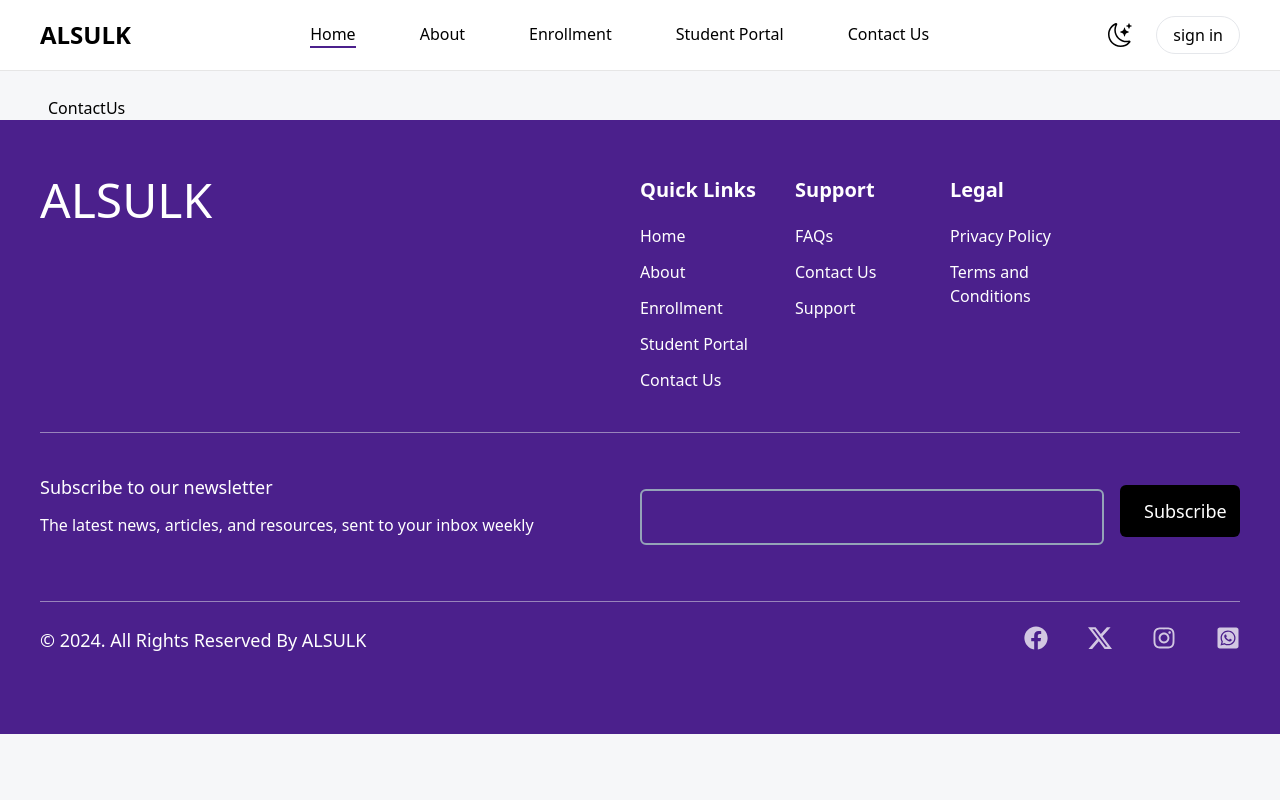
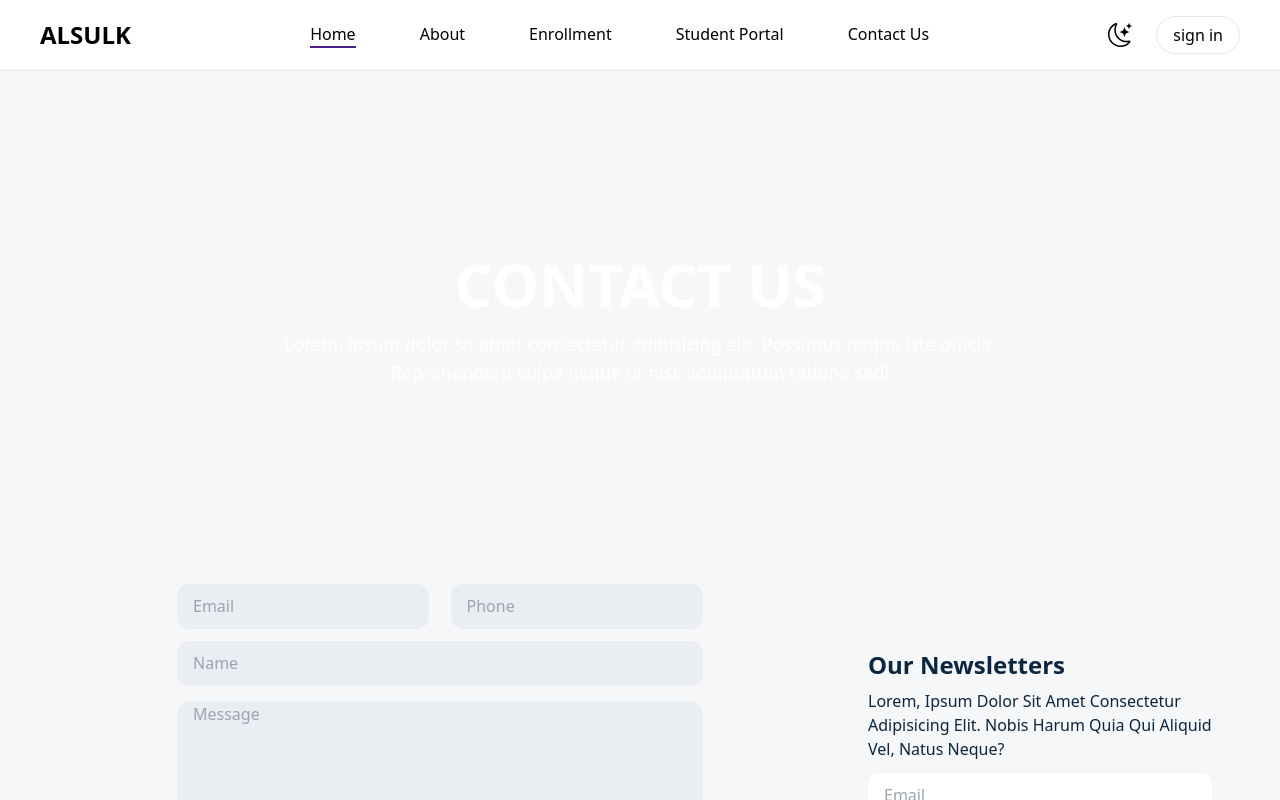
Before and after one commit to mulbahoplanojames/Harmony_Coalition_Project, a React (Vite) app: page /contact-us in a window 1280 px wide. Built offline with nearby package versions, Linux system fonts and the light colour scheme.

Commit message:
Working on the Contact Us page

```diff
--- /dev/null
+++ b/src/Components/ContactForm_NewsLetter/ContactFormNewsLetter.jsx
@@ -0,0 +1,107 @@
+import { useState } from "react";
+
+const ContactFormNewsletter = () => {
+  const [result, setResult] = useState("");
+
+  const onSubmit = async (event) => {
+    event.preventDefault();
+    setResult("Sending....");
+    const formData = new FormData(event.target);
+
+    formData.append("access_key", "");
+
+    const response = await fetch("https://api.web3forms.com/submit", {
+      method: "POST",
+      body: formData,
+    });
+
+    const data = await response.json();
+
+    if (data.success) {
+      setResult("Form Submitted Successfully");
+      event.target.reset();
+    } else {
+      console.log("Error", data);
+      setResult(data.message);
+    }
+  };
+
+  return (
+    <>
+      {/* <ContactForm /> */}
+      <div className="grid lg:grid-cols-3 md:grid-cols-2 grid-cols-1 gap-4  gap-y-14 place-items-center mb-20">
+        <form
+          onSubmit={onSubmit}
+          className="col-span-2 md:order-first order-last"
+        >
+          <div className="flex justify-between items-center mb-3 flex-wrap">
+            {/* email and phone input field  */}
+            <input
+              type="email"
+              placeholder="Email"
+              name="email"
+              className="md:w-[48%] w-full bg-[#eaeef3] h-[2.8rem] outline-none rounded-xl px-4 md:mb-0 mb-3"
+            />
+            <input
+              type="tel"
+              placeholder="Phone"
+              name="phone"
+              className="md:w-[48%] w-full bg-[#eaeef3] h-[2.8rem] outline-none rounded-xl px-4"
+            />
+          </div>
+          {/* name input field  */}
+          <input
+            type="text"
+            placeholder="Name"
+            name="name"
+            className="bg-[#eaeef3] w-full h-[2.8rem] outline-none rounded-xl px-4 mb-4"
+          />
+          {/* message input field  */}
+          <textarea
+            name="comment"
+            placeholder="Message"
+            name="message"
+            className="bg-[#eaeef3] w-full h-[10rem] outline-none rounded-xl px-4 mb-4"
+          ></textarea>
+
+          <p className="pb-4">{result}</p>
+
+          {/* submit button */}
+          <button
+            className="bg-secondary hover:bg-yellow_accent_2 transition-all duration-300 px-10 py-2 text-primary text-xl rounded-full"
+            type="submit"
+          >
+            Submit
+          </button>
+        </form>
+
+        {/* News letter section */}
+        <div
+          className="bg-no-repeat bg-center bg-cover h-fit px-5 py-8 rounded-xl capitalize text-primary w-full"
+          id="newsletter"
+        >
+          <h1 className="text-2xl font-bold pb-2">Our newsletters</h1>
+          <p className="pb-3">
+            Lorem, ipsum dolor sit amet consectetur adipisicing elit. Nobis
+            harum quia qui aliquid vel, natus neque?
+          </p>
+
+          <form action="">
+            {/* email input field  */}
+            <input
+              type="email"
+              placeholder="Email"
+              className="w-full h-[2.8rem] text-secondary outline-none rounded-xl px-4 mb-4"
+            />
+            {/* submit button */}
+            <button className="px-4 py-1 rounded-xl bg-secondary text-primary w-full h-[2.8rem] text-lg hover:bg-yellow_accent_2 transition-all duration-300">
+              Subscribe
+            </button>
+          </form>
+        </div>
+      </div>
+    </>
+  );
+};
+
+export default ContactFormNewsletter;
--- /dev/null
+++ b/src/Components/ContactUs_Header/ContactUsHerder.jsx
@@ -0,0 +1,18 @@
+const ContactHeader = () => {
+  return (
+    <>
+      <div className="md:h-[50vh] h-[40vh] text-center lg:px-56 px-4 text-white bg-yellow_accent_3 flex justify-center items-center flex-col relative rounded-md mb-16 mt-6">
+        <h1 className="md:text-6xl text-4xl pb-4 uppercase font-bold">
+          Contact Us
+        </h1>
+        <p className="text-lg z-10">
+          Lorem, ipsum dolor sit amet consectetur adipisicing elit. Possimus
+          neque iste officia. Reprehenderit culpa neque ut nisi, voluptatum
+          ratione sed!
+        </p>
+      </div>
+    </>
+  );
+};
+
+export default ContactHeader;
--- /dev/null
+++ b/src/Interfaces/Contact_Card/ContactCard.jsx
@@ -0,0 +1,49 @@
+import { SiHandshakeProtocol } from "react-icons/si";
+import { HiOutlineMailOpen } from "react-icons/hi";
+import { SlLocationPin } from "react-icons/sl";
+
+const ContactCards = () => {
+  return (
+    <>
+      <div className="grid lg:grid-cols-3 md:grid-cols-2 grid-cols-1 mb-20 gap-8">
+        {/* card one  */}
+        <div className="bg-yellow_accent_3 px-6 py-8 rounded-2xl text-white shadow-2xl">
+          <div className="flex gap-2 pb-3 items-center">
+            <SiHandshakeProtocol className="text-4xl" />
+            <p className="text-2xl">(+250) 1234567890</p>
+          </div>
+          <p>
+            Lorem ipsum dolor sit, amet consectetur adipisicing elit. Odio
+            doloremque aliquid hic adipisci?
+          </p>
+        </div>
+
+        {/* card two  */}
+        <div className="bg-yellow_accent_6 px-6 py-8 rounded-2xl text-secondary shadow-2xl overflow-hidden">
+          <div className="flex gap-2 pb-3 items-center">
+            <HiOutlineMailOpen className="text-4xl" />
+            <p className="text-[1.2rem]">jubaspicehouse@gmail.com</p>
+          </div>
+          <p>
+            Lorem ipsum dolor sit, amet consectetur adipisicing elit. Odio
+            doloremque aliquid hic adipisci?
+          </p>
+        </div>
+
+        {/* card three  */}
+        <div className="shadow-2xl px-6 py-8 rounded-2xl text-secondary">
+          <div className="flex gap-2 pb-3 items-center">
+            <SlLocationPin className="text-4xl" />
+            <p className="text-2xl">KG 4, Kigali, Rwanda</p>
+          </div>
+          <p>
+            Lorem ipsum dolor sit, amet consectetur adipisicing elit. Odio
+            doloremque aliquid hic adipisci?
+          </p>
+        </div>
+      </div>
+    </>
+  );
+};
+
+export default ContactCards;
--- a/src/Pages/Contact_Us/ContactUs.jsx
+++ b/src/Pages/Contact_Us/ContactUs.jsx
@@ -1,5 +1,26 @@
+import ContactFormNewsletter from "../../Components/ContactForm_NewsLetter/ContactFormNewsLetter";
+import ContactHeader from "../../Components/ContactUs_Header/ContactUsHerder";
+import ContactCards from "../../Interfaces/Contact_Card/ContactCard";
+
 const ContactUs = () => {
-  return <div>ContactUs</div>;
+  return (
+    <>
+      <ContactHeader />
+      <ContactFormNewsletter />
+      <ContactCards />
+
+      {/* Google map */}
+      <div className="bg-yellow_accent_6  mb-20 rounded-3xl h-[50vh]">
+        <iframe
+          src="https://www.google.com/maps/embed?pb=!1m18!1m12!1m3!1d7975.001321689587!2d30.05927973700402!3d-1.9530209921170636!2m3!1f0!2f0!3f0!3m2!1i1024!2i768!4f13.1!3m3!1m2!1s0x19dca429babea105%3A0x38a085354a790b9a!2sImena%2C%20Kigali!5e0!3m2!1sen!2srw!4v1718959522061!5m2!1sen!2srw"
+          allowFullScreen=""
+          loading="lazy"
+          referrerPolicy="no-referrer-when-downgrade"
+          className="w-full h-full rounded-3xl"
+        ></iframe>
+      </div>
+    </>
+  );
 };
 
 export default ContactUs;
```
